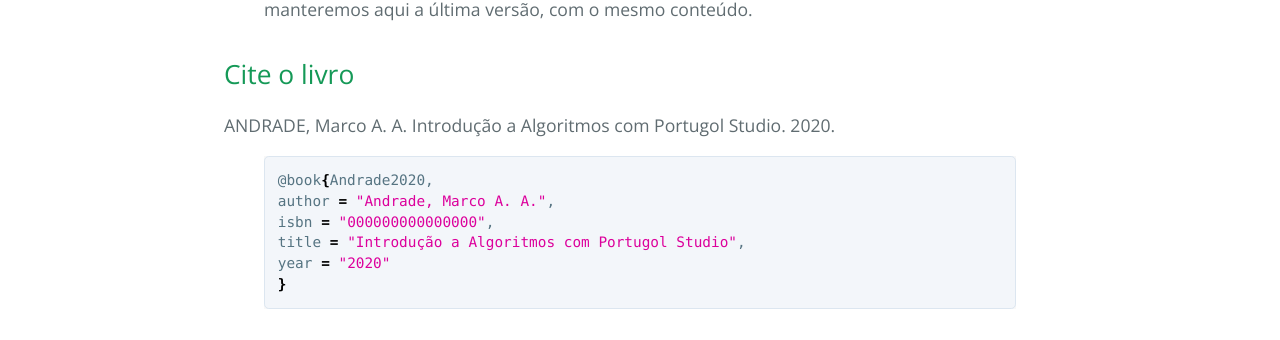
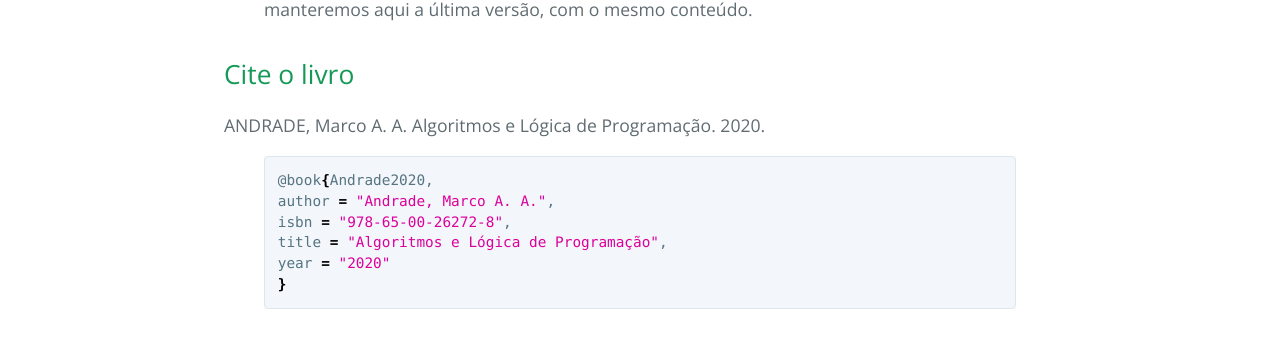
Before and after one commit to marcoaugustoandrade/livro-algoritmos, a Jekyll site: the page built from index.md, in a window 1280 px wide. Shown: the part 1645-1985 px from the top of the page. Built offline with Jekyll 4.4.1, drawn with Linux system fonts in a browser that asks for light colours; our own code applies the rules of GitHub Pages for plain Markdown files; the repository's description, which GitHub fills in, is left out.

Commit message:
Update index.md

```diff
--- a/index.md
+++ b/index.md
@@ -34,12 +34,12 @@
 * O livro será publicado em versão e-book ou em papel? Provavelmente. Mas sempre manteremos aqui a última versão, com o mesmo conteúdo.
 
 ## Cite o livro
-ANDRADE, Marco A. A. Introdução a Algoritmos com Portugol Studio. 2020.
+ANDRADE, Marco A. A. Algoritmos e Lógica de Programação. 2020.
 {% highlight bash %}
 @book{Andrade2020,
 author = "Andrade, Marco A. A.",
-isbn = "000000000000000",
-title = "Introdução a Algoritmos com Portugol Studio",
+isbn = "978-65-00-26272-8",
+title = "Algoritmos e Lógica de Programação",
 year = "2020"
 }
 {% endhighlight %}
```
